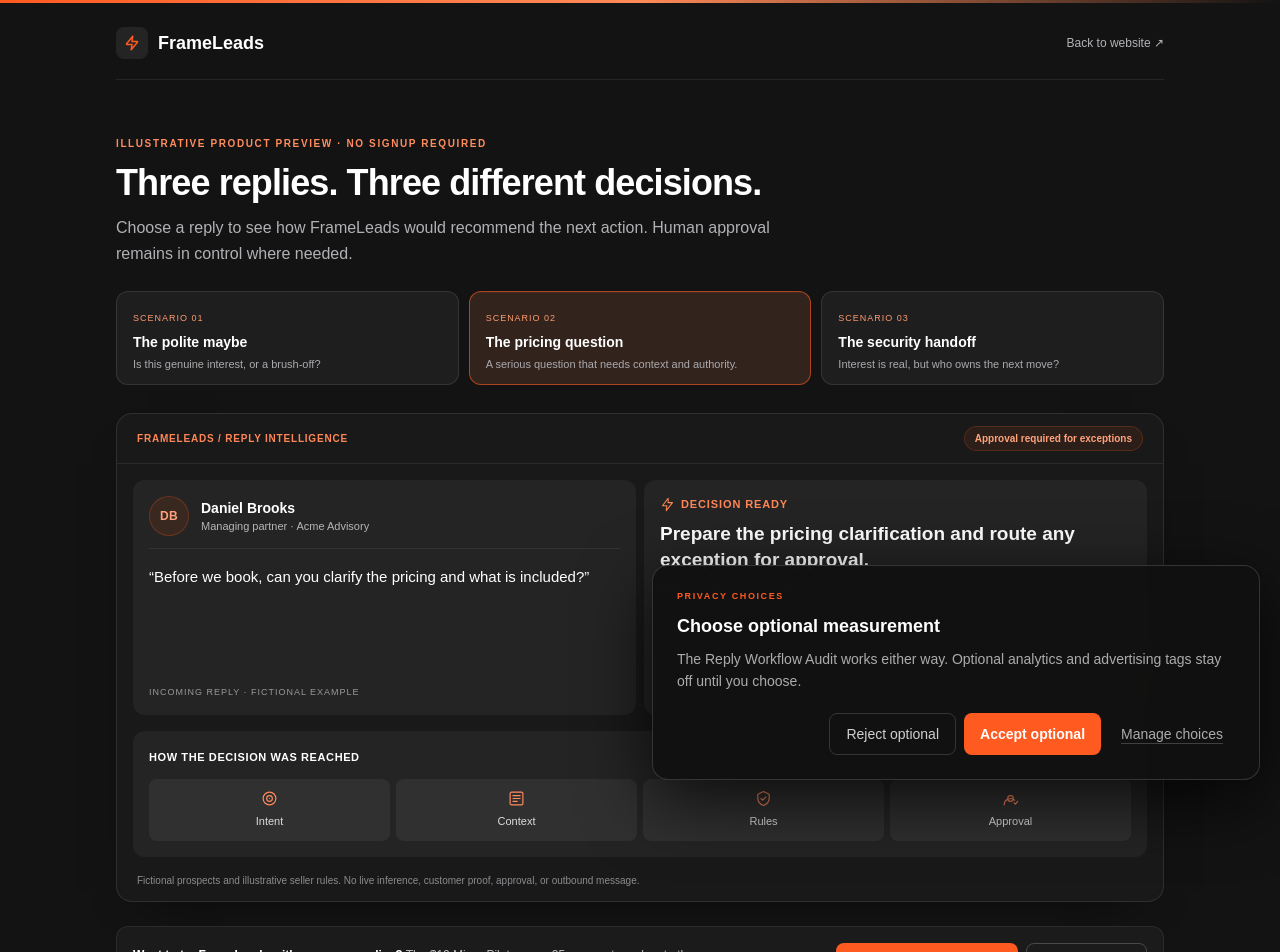
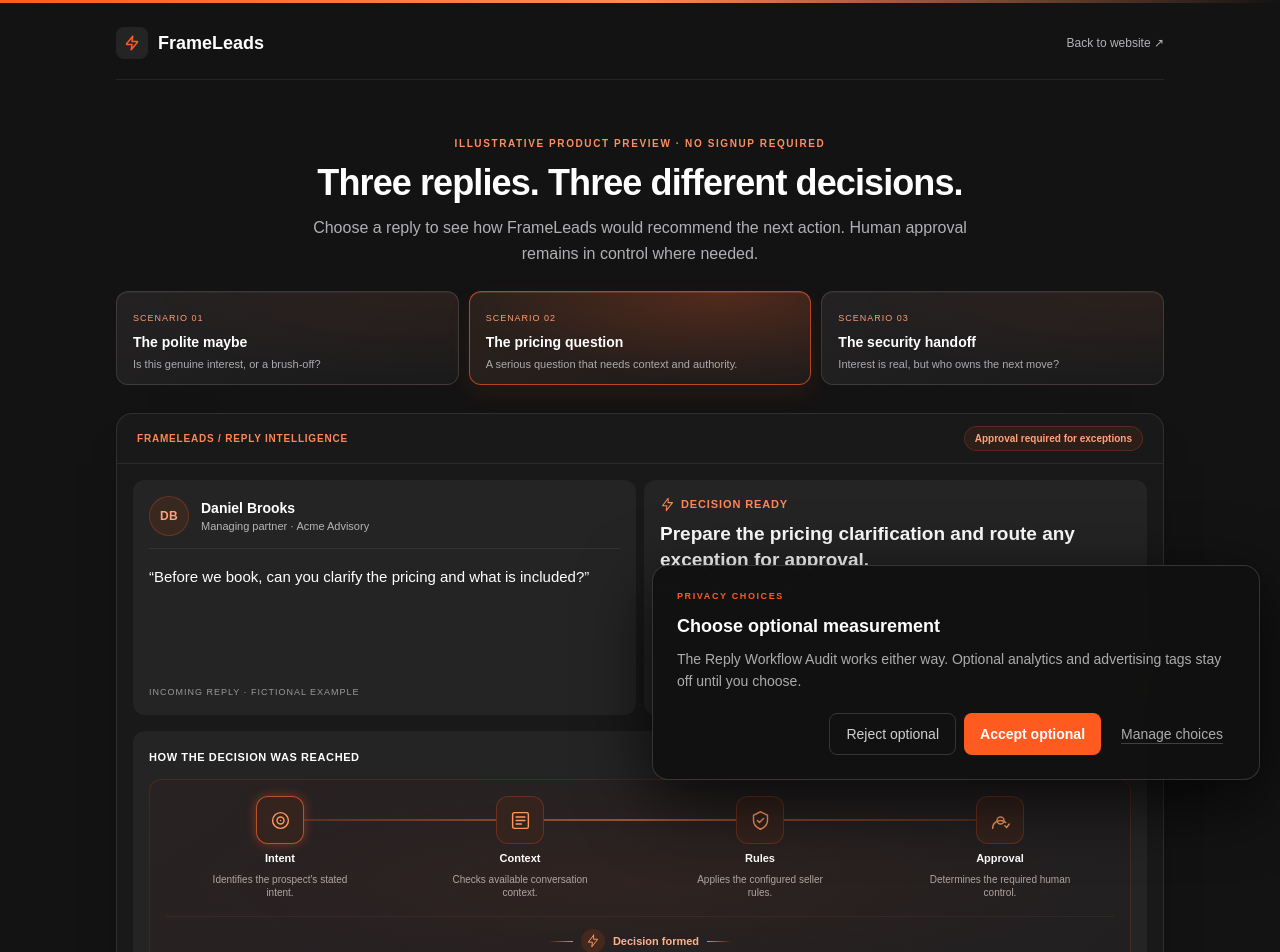
Before and after one commit to Frameleads/FrameLeads-Landing, a Next.js app: page /reply-decision-preview in a window 1280 px wide. Shown: the top 952 px of the page. Built offline with nearby package versions, Linux system fonts and the light colour scheme; a web font is replaced by a local one.

Commit message:
refine draft preview: centered layout, animated decision journey, bolt-only loading, paired CTAs

```diff
--- a/src/components/ReplyDecisionPreview.tsx
+++ b/src/components/ReplyDecisionPreview.tsx
@@ -28,6 +28,43 @@ const decisionSignals: { label: string; icon: SignalIcon }[] = [
   { label: "Approval", icon: "approval" },
 ];
 
+
+const journeyDescriptions = [
+  "Identifies the prospect's stated intent.",
+  "Checks available conversation context.",
+  "Applies the configured seller rules.",
+  "Determines the required human control.",
+] as const;
+
+function DecisionJourney({ reducedMotion }: { reducedMotion: boolean }) {
+  return <div className="relative mt-3 overflow-hidden rounded-xl border border-[#FF5A1F]/15 bg-[radial-gradient(ellipse_at_50%_55%,rgba(123,52,24,.12),transparent_65%),linear-gradient(145deg,#292223,#211F20)] px-2.5 py-4 sm:px-4" data-testid="connected-decision-journey" aria-label="Illustrative connected decision path: Intent, Context, Rules, Approval, then recommended action">
+    <div aria-hidden="true" className="pointer-events-none absolute left-[13%] right-[13%] top-[39px] h-[2px] bg-gradient-to-r from-[#FF5A1F]/20 via-[#FF8048]/55 to-[#FF5A1F]/20" />
+    {!reducedMotion && <motion.span aria-hidden="true" className="pointer-events-none absolute top-[35px] z-10 h-[10px] w-[10px] rounded-full bg-[#FF985F] shadow-[0_0_13px_5px_rgba(255,90,31,.45)]"
+      animate={{ left: ["12%", "87%"], opacity: [0, 1, 1, 0] }} transition={{ duration: 4.8, ease: "linear", repeat: Infinity, repeatDelay: .7 }} />}
+    <div className="relative z-20 grid grid-cols-4 gap-1.5 sm:gap-3">
+      {decisionSignals.map((signal, index) => <div key={signal.label} className="flex min-w-0 flex-col items-center gap-1.5 text-center">
+        <motion.div className="grid h-11 w-11 place-items-center rounded-xl border border-[#FF5A1F]/30 bg-[#35231D] text-[#FF965F] sm:h-12 sm:w-12"
+          animate={reducedMotion ? {} : { boxShadow: ["0 0 0px rgba(255,90,31,0)", "0 0 16px rgba(255,90,31,.55)", "0 0 0px rgba(255,90,31,0)"], borderColor: ["rgba(255,90,31,.25)", "rgba(255,112,52,.85)", "rgba(255,90,31,.25)"] }}
+          transition={{ duration: 1.15, delay: index * 1.06, repeat: Infinity, repeatDelay: 4.1, ease: "easeInOut" }}>
+          <SignalIconMark kind={signal.icon} size={21} />
+        </motion.div>
+        <span className="text-[11px] font-semibold text-white">{signal.label}</span>
+        <span className="hidden max-w-[150px] text-[10px] leading-snug text-[#B1A5A1] sm:block">{journeyDescriptions[index]}</span>
+      </div>)}
+    </div>
+    <div className="mt-4 flex items-center justify-center gap-2 border-t border-[#FF5A1F]/10 pt-3">
+      <span aria-hidden="true" className="h-px w-6 bg-gradient-to-r from-transparent to-[#FF7E4C]" />
+      <motion.span className="grid h-6 w-6 place-items-center rounded-full bg-[#44281C] text-[#FF9A67]"
+        animate={reducedMotion ? {} : { boxShadow: ["0 0 0px rgba(255,90,31,0)", "0 0 14px rgba(255,90,31,.48)", "0 0 0px rgba(255,90,31,0)"] }}
+        transition={{ duration: 1.15, delay: 4.25, repeat: Infinity, repeatDelay: 4.1 }}>
+        <SignalIconMark kind="bolt" size={14} />
+      </motion.span>
+      <span className="text-[11px] font-semibold text-[#FFB18B]">Decision formed</span>
+      <span aria-hidden="true" className="h-px w-6 bg-gradient-to-r from-[#FF7E4C] to-transparent" />
+    </div>
+  </div>;
+}
+
 function ProspectAvatar({ scenario }: { scenario: ReplyScenario }) {
   // The prior generated portrait file was corrupt; use an honest, styled identity
   // fallback rather than showing a broken image or a fabricated real customer.
@@ -37,17 +74,13 @@ function ProspectAvatar({ scenario }: { scenario: ReplyScenario }) {
 }
 
 function ProcessingBolt({ onSkip, reducedMotion }: { onSkip: () => void; reducedMotion: boolean }) {
-  return <div role="status" aria-label="Illustrative reply processing" className="flex min-h-[235px] flex-col items-center justify-center gap-3 rounded-xl border border-white/[.055] bg-[#222223] px-4 py-5 text-center">
-    <motion.div
-      animate={reducedMotion ? {} : { boxShadow: ["0 0 0px rgba(255,90,31,0)", "0 0 32px rgba(255,90,31,.48)", "0 0 0px rgba(255,90,31,0)"] }}
-      transition={{ duration: 1.1, ease: "easeInOut", repeat: reducedMotion ? 0 : Infinity }}
-      className="grid h-16 w-16 place-items-center rounded-2xl border border-[#FF5A1F]/40 bg-[#211B19]">
-      <motion.div
-        animate={reducedMotion ? {} : { opacity: [.5, 1, .5], filter: ["drop-shadow(0 0 0px rgba(255,90,31,0))", "drop-shadow(0 0 14px rgba(255,90,31,.95))", "drop-shadow(0 0 0px rgba(255,90,31,0))"] }}
-        transition={{ duration: 1.1, ease: "easeInOut", repeat: reducedMotion ? 0 : Infinity }}>
-        <Image src="/icon-192.png" alt="" aria-hidden="true" width={43} height={43} className="h-[43px] w-[43px] object-contain" />
-      </motion.div>
-    </motion.div>
+  return <div role="status" aria-label="Illustrative reply processing" className="flex min-h-[235px] flex-col items-center justify-center gap-3 rounded-xl bg-[#222223] px-4 py-5 text-center">
+    <motion.svg aria-hidden="true" viewBox="0 0 40 40" width="76" height="76" fill="none"
+      className="overflow-visible text-[#FF5A1F]"
+      animate={reducedMotion ? {} : { opacity: [.48, 1, .48], filter: ["drop-shadow(0 0 0px rgba(255,90,31,0))", "drop-shadow(0 0 17px rgba(255,90,31,.95))", "drop-shadow(0 0 0px rgba(255,90,31,0))"] }}
+      transition={{ duration: 1.15, ease: "easeInOut", repeat: reducedMotion ? 0 : Infinity }}>
+      <path d="M23 3 8 21h11l-2 16L33 16H22L23 3Z" stroke="currentColor" strokeWidth="2.7" strokeLinejoin="round" strokeLinecap="round" />
+    </motion.svg>
     <p className="text-sm font-semibold text-white">Processing the sample reply…</p>
     <p className="max-w-[260px] text-[11px] leading-relaxed text-[#A8A8AD]">Reading context and checking illustrative seller rules.</p>
     <span className="mt-1 h-1 w-40 overflow-hidden rounded-full bg-white/10" aria-hidden="true">
@@ -108,12 +141,7 @@ function DecisionPacket({ scenario, phase, reducedMotion, onSkip }: { scenario:
           <p className="text-[11px] font-bold uppercase tracking-[.055em] text-white">How the decision was reached</p>
           <span className="text-sm text-[#AEACAE] transition-transform group-open:rotate-180" aria-hidden="true">⌄</span>
         </div>
-        <div className="mt-3 grid grid-cols-2 gap-1.5 sm:grid-cols-4">
-          {decisionSignals.map((signal, index) => <div key={signal.label} className="flex min-h-[62px] flex-col items-center justify-center gap-1.5 rounded-lg bg-[#303030] px-2 py-2">
-            <motion.span initial={reducedMotion ? false : { opacity: .35 }} animate={{ opacity: 1 }} transition={{ delay: reducedMotion ? 0 : .18 * index + .12 }} className="text-[#FF8A5D]"><SignalIconMark kind={signal.icon} size={17} /></motion.span>
-            <span className="text-[11px] text-[#DEDCDF]">{signal.label}</span>
-          </div>)}
-        </div>
+        <DecisionJourney reducedMotion={reducedMotion} />
       </summary>
       <div className="mt-4 grid gap-4 border-t border-white/[.075] pt-4 text-xs leading-relaxed text-[#C7C6C8] sm:grid-cols-2">
         <div>
@@ -179,15 +207,15 @@ export default function ReplyDecisionPreview() {
       </header>
 
       <section id="scenarios" className="scroll-mt-5 pb-1 pt-10 sm:pt-14" aria-labelledby="scenario-title">
-        <p className="font-mono text-[10px] font-bold uppercase tracking-[.16em] text-[#FF8C5F]">Illustrative product preview · no signup required</p>
-        <h1 id="scenario-title" className="mt-3 max-w-3xl font-heading text-3xl font-bold tracking-tight sm:text-4xl">Three replies. Three different decisions.</h1>
-        <p className="mt-3 max-w-2xl text-sm leading-relaxed text-[#B1B1B5] sm:text-base">Choose a reply to see how FrameLeads would recommend the next action. Human approval remains in control where needed.</p>
+        <p className="text-center font-mono text-[10px] font-bold uppercase tracking-[.16em] text-[#FF8C5F]">Illustrative product preview · no signup required</p>
+        <h1 id="scenario-title" className="mx-auto mt-3 max-w-3xl text-center font-heading text-3xl font-bold tracking-tight sm:text-4xl">Three replies. Three different decisions.</h1>
+        <p className="mx-auto mt-3 max-w-2xl text-center text-sm leading-relaxed text-[#B1B1B5] sm:text-base">Choose a reply to see how FrameLeads would recommend the next action. Human approval remains in control where needed.</p>
         <div className="mt-6 grid gap-2.5 sm:grid-cols-3" aria-label="Choose an illustrative reply scenario">
           {replyScenarios.map((scenario) => {
             const selected = selectedId === scenario.id;
             return <button key={scenario.id} type="button" aria-pressed={selected} onClick={() => selectScenario(scenario.id)}
-              className={"min-w-0 rounded-xl border px-4 py-3 text-left transition-colors duration-200 focus-visible:outline-2 focus-visible:outline-offset-2 focus-visible:outline-[#FF5A1F] " +
-                (selected ? "border-[#FF5A1F]/60 bg-[#32231D] shadow-[inset_0_1px_0_rgba(255,127,75,.08)]" : "border-white/[.1] bg-[#1E1E1F] hover:border-[#FF5A1F]/30 hover:bg-[#252121]")}>
+              className={"min-w-0 rounded-xl border px-4 py-3 text-left transition-[background,box-shadow,border-color,transform] duration-300 focus-visible:outline-2 focus-visible:outline-offset-2 focus-visible:outline-[#FF5A1F] " +
+                (selected ? "border-[#FF5A1F]/65 bg-[radial-gradient(ellipse_at_75%_0%,rgba(255,91,31,.22),transparent_70%),linear-gradient(145deg,#2C211C,#201C1B_70%)] shadow-[0_9px_25px_rgba(255,90,31,.085),inset_0_1px_0_rgba(255,166,115,.16)]" : "border-white/[.12] bg-[radial-gradient(ellipse_at_90%_0%,rgba(134,58,30,.14),transparent_67%),linear-gradient(145deg,#232122,#1A1A1B)] shadow-[inset_0_1px_0_rgba(255,255,255,.045)] hover:border-[#FF5A1F]/40 hover:shadow-[0_10px_27px_rgba(255,90,31,.065)] hover:-translate-y-0.5")}>
               <span className="font-mono text-[9px] uppercase tracking-[.11em] text-[#FF9A70]">Scenario {scenario.number}</span>
               <span className="mt-1 block text-[14px] font-semibold text-white">{scenario.title}</span>
               <span className="mt-1 block text-[11px] leading-snug text-[#ABAAAE]">{scenario.teaser}</span>
@@ -199,9 +227,9 @@ export default function ReplyDecisionPreview() {
       <div ref={decisionRef} className="scroll-mt-4">
         <DecisionPacket scenario={active} phase={phase} reducedMotion={Boolean(reducedMotion)} onSkip={skipAnimation} />
       </div>
-      <div className="mt-6 flex flex-wrap items-center justify-between gap-3 rounded-xl border border-white/[.07] bg-[#1B1B1C] px-4 py-4">
+      <div className="mt-6 flex flex-col items-center justify-center gap-4 rounded-xl border border-white/[.07] bg-[#1B1B1C] px-4 py-5 text-center">
         <p className="max-w-xl text-[12px] leading-relaxed text-[#BCB9B9]"><span className="font-semibold text-white">Want to try FrameLeads with your own replies?</span> The $10 Micro-Pilot covers 25 prospects and up to three reply decision analyses.</p>
-        <div className="flex flex-wrap gap-2">
+        <div className="flex flex-wrap items-center justify-center gap-3">
           <Link href="/checkout/micro-pilot" className="inline-flex min-h-11 items-center justify-center rounded-lg bg-[#FF5A1F] px-4 py-2 text-sm font-semibold text-white hover:bg-[#FF7342]">Try the $10 Micro-Pilot</Link>
           <Link href="/?audit=open" className="inline-flex min-h-11 items-center justify-center rounded-lg border border-white/20 px-4 py-2 text-sm text-[#D7D7D9] hover:border-white/40 hover:text-white">Optional Audit</Link>
         </div>
```
Also changed, not shown: src/components/HeroIntro.tsx (+1 -1 lines), 1 other file (tests, documents, lock files or other folders).
